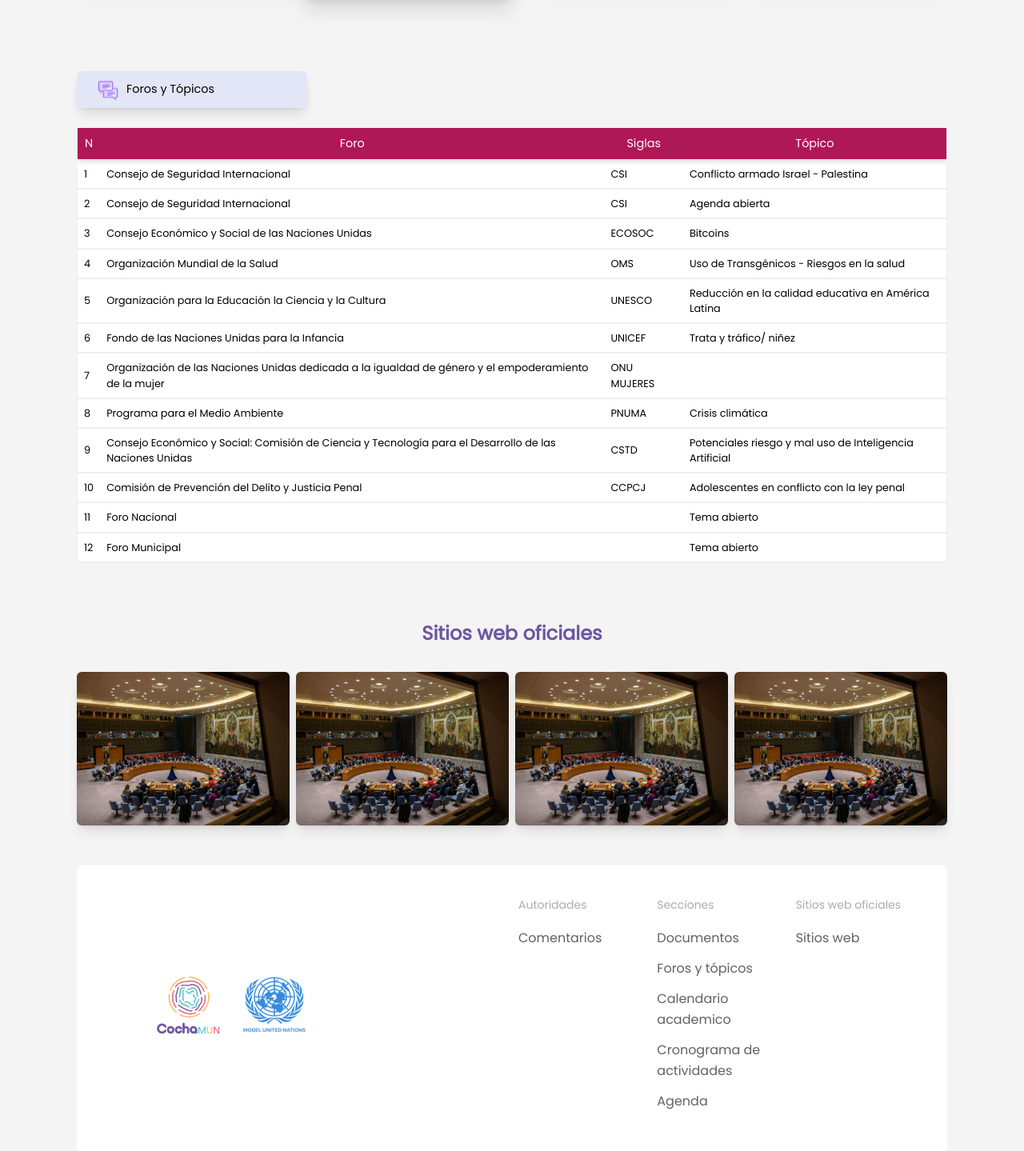
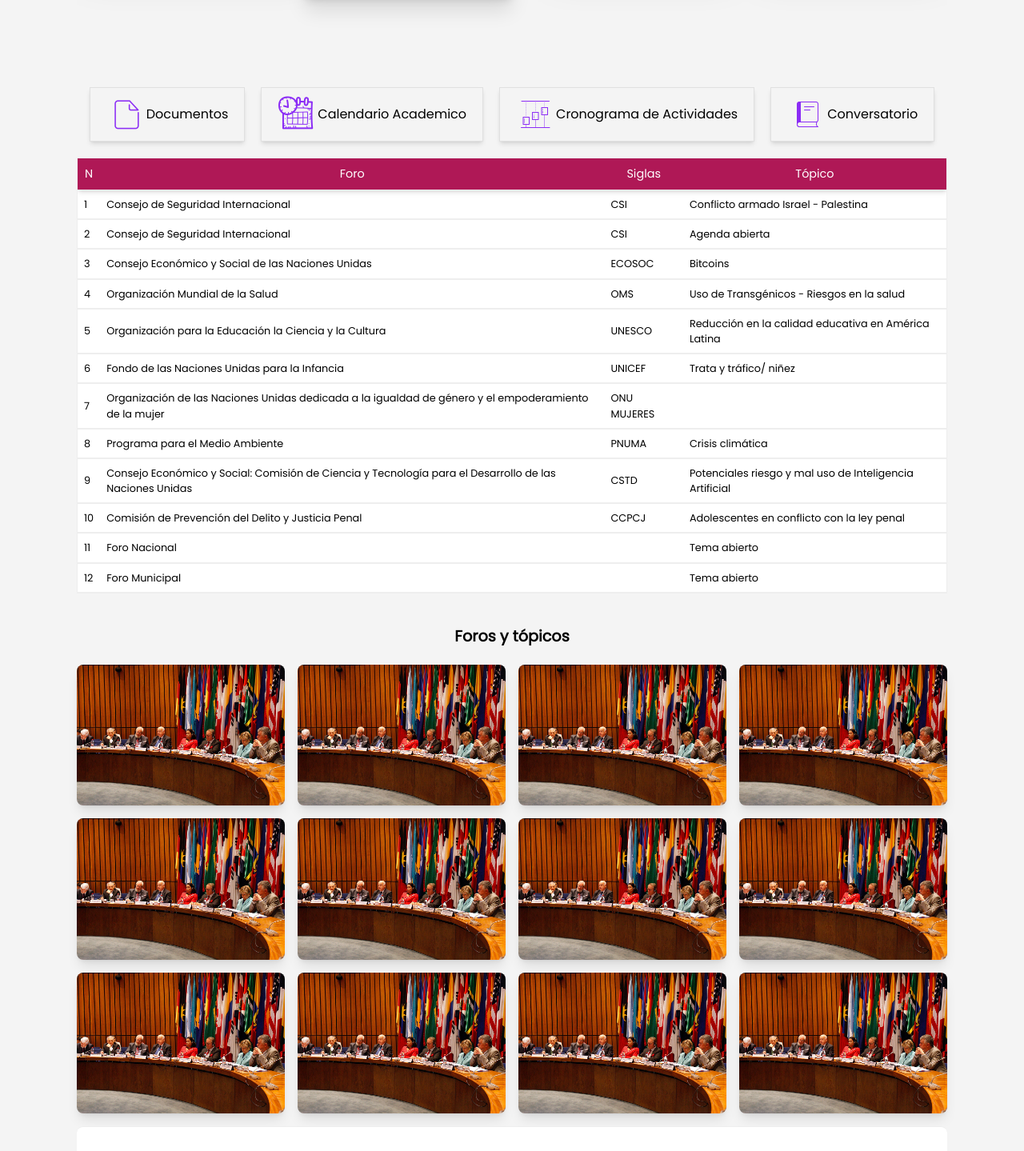
Before and after one commit to TANHEHANZ/Cocha-Mun, a React (Vite) app in the folder frontend/: page / in a window 1280 px wide. Shown: the part 1231-2670 px from the top of the page at 80% size. Built offline with nearby package versions, Linux system fonts and the light colour scheme.

Commit message:
cambios client

```diff
--- a/frontend/src/App.jsx
+++ b/frontend/src/App.jsx
@@ -6,7 +6,7 @@
 import Documentos from "./pages/secciones/documentos";
 import Calendario from "./pages/secciones/calendario";
 import Cronograma from "./pages/secciones/cronograma";
-import Agenda from "./pages/secciones/agenda";
+import Conversatorio from "./pages/secciones/conversatorio";
 
 const App = () => {
   return (
@@ -17,7 +17,7 @@
           <Route path="/documento" element={<Documentos />} />
           <Route path="/calendario" element={<Calendario />} />
           <Route path="/cronograma" element={<Cronograma />} />
-          <Route path="/agenda" element={<Agenda />} />
+          <Route path="/conversatorio" element={<Conversatorio />} />
         </Route>
       </Routes>
     </BrowserRouter>
--- a/frontend/src/pages/components/nav.jsx
+++ b/frontend/src/pages/components/nav.jsx
@@ -34,9 +34,9 @@
           </li>
           <li
             className="relative cursor-pointer transition-all duration-300 hover:border-b-2 border-black hover:border-t-2"
-            onClick={() => handleScroll("comites")}
+            onClick={() => handleScroll("Foros")}
           >
-            Web oficiales
+            Foros y tópicos
           </li>
         </ul>
       </nav>
--- a/frontend/src/pages/components/utils/options.js
+++ b/frontend/src/pages/components/utils/options.js
@@ -11,11 +11,11 @@
     name: "Documentos",
     icon: FileIcon,
   },
-  {
-    path:"",
-    name: "Foros y Tópicos",
-    icon: ForosIcon,
-  },
+  // {
+  //   path:"",
+  //   name: "Foros y Tópicos",
+  //   icon: ForosIcon,
+  // },
   {
     path:"calendario",
     name: "Calendario Academico",
@@ -27,8 +27,8 @@
     icon: Cronograma,
   },
   {
-    path:"agenda",
-    name: "Agenda",
+    path:"conversatorio",
+    name: "Conversatorio",
     icon: BookIcon,
   },
 ];
--- a/frontend/src/pages/secciones/agenda.jsx
+++ /dev/null
@@ -1,9 +0,0 @@
-import React from 'react'
-
-const Agenda = () => {
-  return (
-    <div>Agenda</div>
-  )
-}
-
-export default Agenda
--- /dev/null
+++ b/frontend/src/pages/secciones/conversatorio.jsx
@@ -0,0 +1,9 @@
+import React from 'react'
+
+const Conversatorio = () => {
+  return (
+    <div>Conversatorio</div>
+  )
+}
+
+export default Conversatorio
--- a/frontend/src/pages/secciones/documentos.jsx
+++ b/frontend/src/pages/secciones/documentos.jsx
@@ -25,16 +25,7 @@
       file: "https://holis",
       imagen: "https://holis",
     },
-    {
-      nombre: "Protocolo",
-      file: "https://holis",
-      imagen: "https://holis",
-    },
-    {
-      nombre: "Ejemplo de Posición Oficial",
-      file: "https://holis",
-      imagen: "https://holis",
-    },
+
   ];
   return (
     <div className="flex gap-4 flex-wrap">
--- a/frontend/src/pages/secciones/index.jsx
+++ b/frontend/src/pages/secciones/index.jsx
@@ -1,14 +1,25 @@
 import React from "react";
 import Select from "../components/select";
-import { Outlet } from "react-router-dom";
+import { Outlet, useNavigate } from "react-router-dom";
+import { opciones } from "../components/utils/options";
 
 const Index = () => {
+  const navigation = useNavigate();
   return (
     <section
       id="secciones"
       className="h-auto flex  items-start relative mb-10 flex-col"
     >
-      <Select />
+      {/* <Select /> */}
+      <section className="flex justify-center items-center gap-5 w-full my-5  ">
+        {opciones.map((item, i) => (
+          <div onClick={() => navigation(item.path)} className="flex justify-center items-center g-2 cursor-pointer shadow-md border border-gray-300 px-5 py-2">
+            <img src={item.icon} alt="" />
+            <div>{item.name}</div>
+          </div>
+        ))}
+      </section>
+
       <Outlet />
     </section>
   );
--- a/frontend/src/pages/sites.jsx
+++ b/frontend/src/pages/sites.jsx
@@ -1,54 +1,65 @@
-import React from "react";
-import onuSite from "../assets/logoSites/onuSite.webp";
+import React, { useState } from "react";
+import datosForo from "./components/utils/foros.json";
+import imgData from "../assets/car1.jpg";
 
 const Sites = () => {
-  const documentoData = [
-    {
-      sigla: "UNESCO",
-      nombre:
-        "Organización de las Naciones Unidas para la Educación, la Ciencia y la Cultura",
-      file: "https://holis",
-      imagen: onuSite,
-    },
-    {
-      sigla: "UNICEF",
-      nombre: "Fondo de las Naciones Unidas para la Infancia",
-      file: "https://holis",
-      imagen: onuSite,
-    },
-    {
-      sigla: "PNUMA",
-      nombre: "Programa de las Naciones Unidas para el Medio Ambiente",
-      file: "https://holis",
-      imagen: onuSite,
-    },
-    {
-      sigla: "OMS",
-      nombre: "Organización Mundial de la Salud",
-      file: "https://holis",
-      imagen: onuSite,
-    }
-  ];
+  const [verFoto, setVerFoto] = useState(null);
 
   return (
-    <section id="comites" className="py-8">
-      <h5 className="text-2xl font-semibold  text-center mb-8  text-customPurpple100" >Sitios web oficiales</h5>
-      <div className="grid grid-cols-1 sm:grid-cols-2 md:grid-cols-3 lg:grid-cols-4 gap-2">
-        {documentoData.map((item, i) => (
-          <a key={i} href={item.file} target="_blank" rel="noopener noreferrer" className="relative group overflow-hidden rounded-md shadow-lg block">
+    <>
+      <h3 className="text-center my-5 text-[1.2em] font-semibold">
+        Foros y tópicos
+      </h3>
+      <section
+        id="comites"
+        className="grid grid-cols-1 sm:grid-cols-2 md:grid-cols-3 lg:grid-cols-4 gap-4"
+      >
+        {datosForo.map((item, i) => (
+          <div
+            key={i}
+            className="relative group overflow-hidden rounded-lg shadow-lg cursor-pointer"
+            onClick={() => setVerFoto({ ...item, imgSrc: imgData })}
+          >
             <img
-              src={item.imagen}
+              src={imgData}
               alt={`Imagen referente a ${item.sigla}`}
-              className="w-full h-48 object-cover transition-transform duration-500 transform group-hover:scale-105"
+              className="w-full h-full object-cover transition-transform duration-500 transform group-hover:scale-105"
             />
-            <p className="absolute inset-0 bg-black bg-opacity-50 text-white flex flex-col justify-center items-center text-center opacity-0 group-hover:opacity-100 transition-opacity duration-500 p-4 ">
-              <span className="text-xl font-bold">{item.sigla}</span>
-              <span className="text-xs">{item.nombre}</span>
+            <p className="absolute inset-0 bg-black bg-opacity-50 text-white flex flex-col justify-center items-center text-center opacity-0 group-hover:opacity-100 transition-opacity duration-500">
+              <span className="text-lg font-bold">{item.Siglas}</span>
+              <span className="text-sm">{item.Tópico}</span>
             </p>
-          </a>
+          </div>
         ))}
-      </div>
-    </section>
+      </section>
+      {verFoto && (
+        <article className="mt-5 p-4 bg-white rounded-lg shadow-md flex">
+          <section className="flex flex-col gap-6 w-1/2 p-6">
+            <h4 className="text-center text-[1.1em] font-semibold ">
+              {verFoto.Siglas}
+            </h4>
+            <p className="text-center text-[1em] ">
+              <strong>Topico</strong> : {verFoto.Tópico}
+            </p>
+            <p className=" text-[1em] ">
+              <strong>Descripción : </strong>
+              {verFoto.Descripción}
+            </p>
+            <p className=" text-[1em] ">
+              <strong>Foro: </strong>
+              {verFoto.Foro}
+            </p>
+          </section>
+          <div className="flex justify-center w-[25em]">
+            <img
+              src={verFoto.imgSrc}
+              alt="Foto"
+              className=" h-auto rounded-lg  w-full  object-cover "
+            />
+          </div>
+        </article>
+      )}
+    </>
   );
 };
 
```
Also changed, not shown: 1 other file (tests, documents, lock files or other folders).
